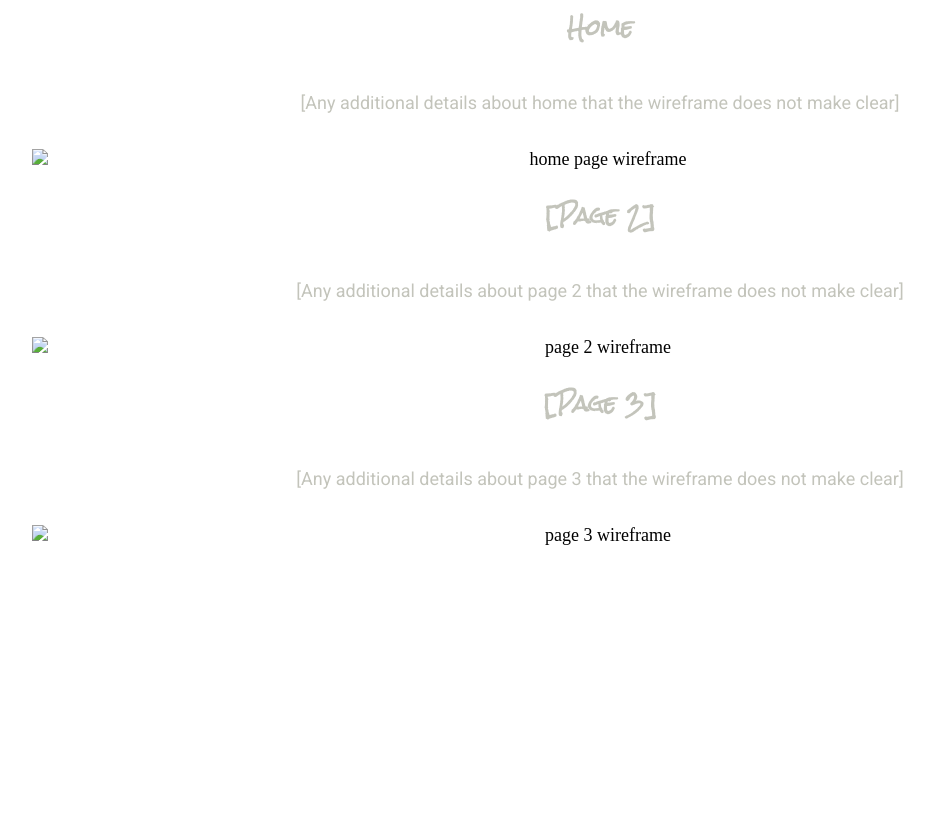
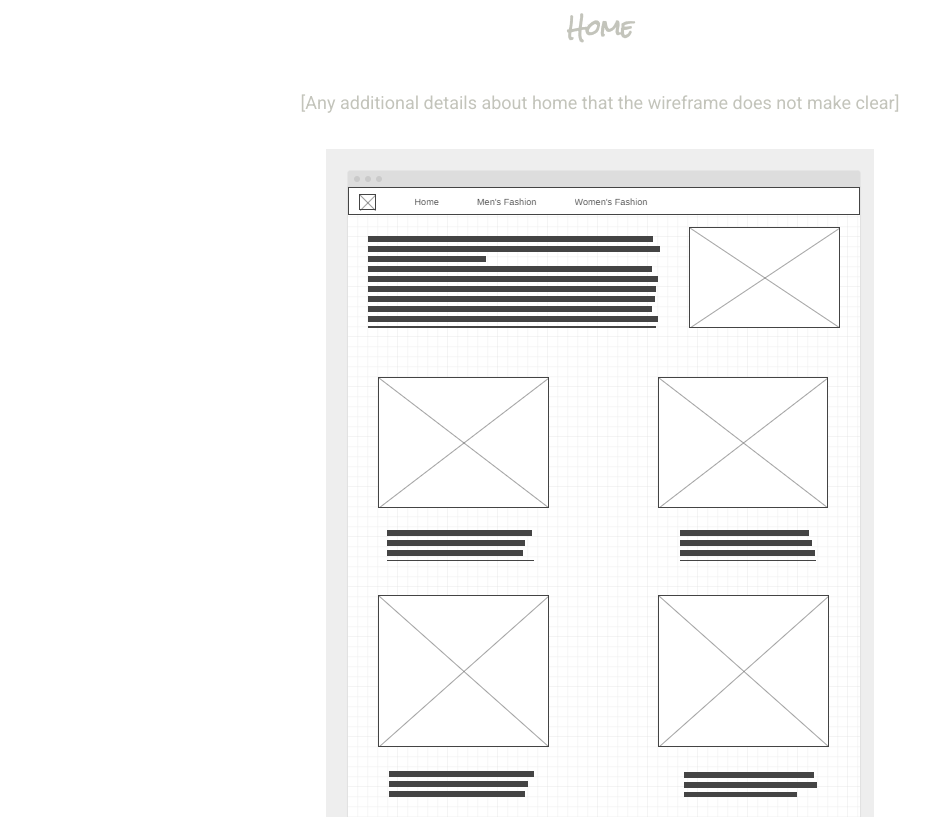
Before and after one commit to eniayomio4/wdd130, a plain HTML site: page ay7designs/site-plan.html in a window 1280 px wide. Shown: the part 10883-11700 px from the top of the page, without its empty margins (40-974 px from the left). Before the commit the page ends 11501 px from the top, so only its background shows below. Drawn offline with Linux system fonts and the light colour scheme.

Commit message:
updated my personal website wireframes

```diff
--- a/ay7designs/site-plan.html
+++ b/ay7designs/site-plan.html
@@ -165,19 +165,19 @@
       <p>
         [Any additional details about home that the wireframe does not make clear]
       </p>
-      <img src="#" alt="home page wireframe">
+      <img src="images/Screenshot (2).png" alt="home page wireframe">
 
       <h3>[Page 2]</h3>
       <p>
         [Any additional details about page 2 that the wireframe does not make clear]
       </p>
-      <img src="#" alt="page 2 wireframe">
+      <img src="images/Screenshot (5).png" alt="page 2 wireframe">
 
       <h3>[Page 3]</h3>
       <p>
         [Any additional details about page 3 that the wireframe does not make clear]
       </p>
-      <img src="#" alt="page 3 wireframe">
+      <img src="images/Screenshot (5).png" alt="page 3 wireframe">
     </main>
   </body>
 
```
Also changed, not shown: ay7designs/images/Screenshot (2).png (added), ay7designs/images/Screenshot (5).png (added).
